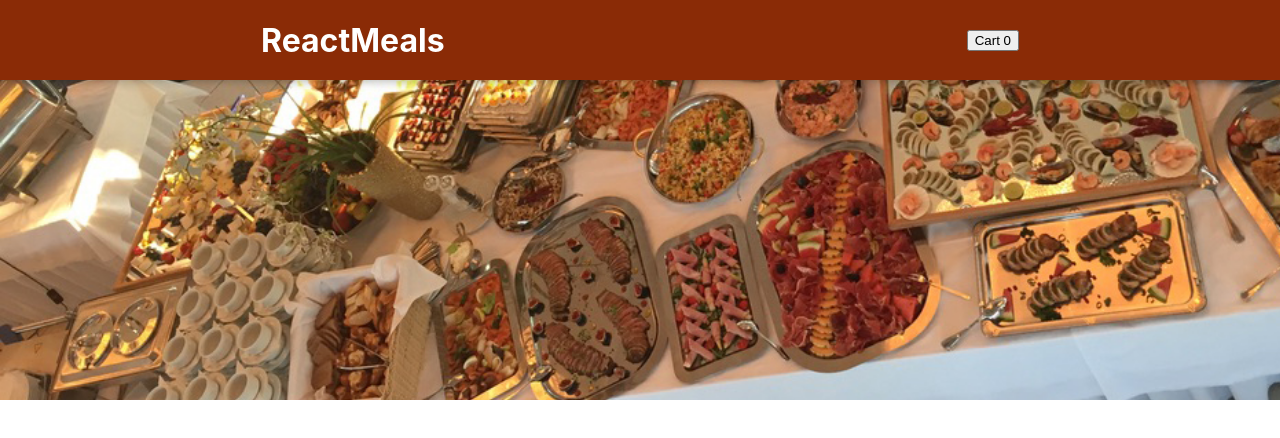
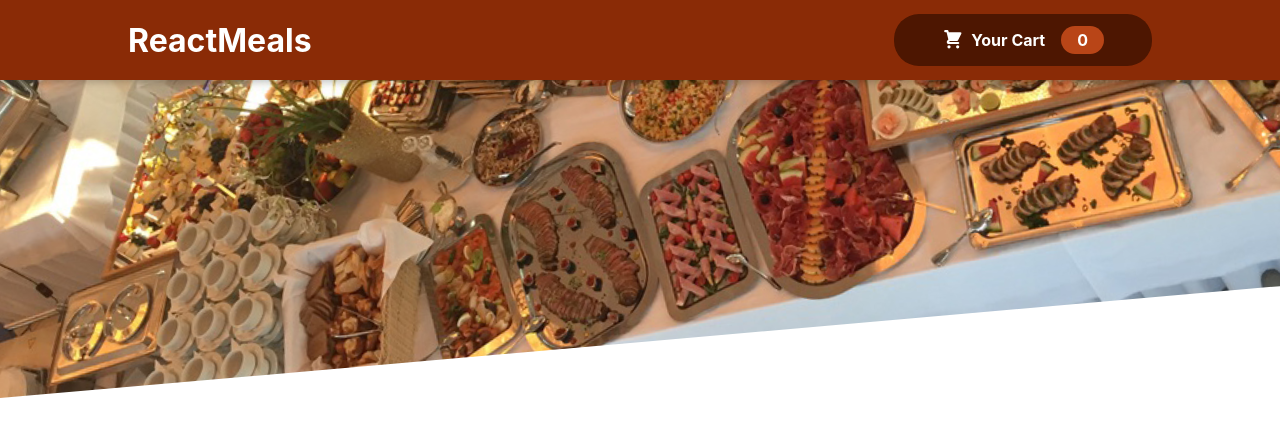
Before and after one commit to vandanacr538/restaurant-app, a React (Create React App) app: page / in a window 1280 px wide. Shown: the top 438 px of the page. Built offline with nearby package versions, Linux system fonts and the light colour scheme; the HTML template or start-up script is replaced by a standard one.

Commit message:
Added Cart Button to Header

```diff
--- /dev/null
+++ b/src/components/Cart/CartIcon.js
@@ -0,0 +1,13 @@
+const CartIcon = () => {
+  return (
+    <svg
+      xmlns="http://www.w3.org/2000/svg"
+      viewBox="0 0 20 20"
+      fill="currentColor"
+    >
+      <path d="M3 1a1 1 0 000 2h1.22l.305 1.222a.997.997 0 00.01.042l1.358 5.43-.893.892C3.74 11.846 4.632 14 6.414 14H15a1 1 0 000-2H6.414l1-1H14a1 1 0 00.894-.553l3-6A1 1 0 0017 3H6.28l-.31-1.243A1 1 0 005 1H3zM16 16.5a1.5 1.5 0 11-3 0 1.5 1.5 0 013 0zM6.5 18a1.5 1.5 0 100-3 1.5 1.5 0 000 3z" />
+    </svg>
+  );
+};
+
+export default CartIcon;
--- a/src/components/Layout/Header.css
+++ b/src/components/Layout/Header.css
@@ -2,13 +2,15 @@
     background-color: #8a2b06;
     color: white;
     display: flex;
-    justify-content: space-around;
+    justify-content: space-between;
     align-items: center;
     position: fixed;
     top: 0;
     left: 0;
     width: 100%;
     height: 5rem;
+    padding: 0 10%;
+    box-sizing: border-box;
     box-shadow: 0 2px 8px rgba(0, 0, 0, 0.25);
     z-index: 10;
 }
@@ -24,4 +26,5 @@
     width: 110%;
     height: 100%;
     object-fit: cover;
+    transform: rotateZ(-5deg) translateY(-4rem) translateX(-1rem);
 }
--- a/src/components/Layout/Header.js
+++ b/src/components/Layout/Header.js
@@ -1,13 +1,14 @@
 import React from "react";
 import "./Header.css";
 import mealsImage from "../../assets/meals.jpg";
+import HeaderCartButton from "./HeaderCartButton";
 
 const Header=()=>{
     return(
         <React.Fragment>
             <header className="header">
                 <h1>ReactMeals</h1>
-                <button>Cart 0</button>
+                <HeaderCartButton/>
             </header>
             <div className="header-image">
                 <img src={mealsImage} alt="A table full of meals"></img>
--- /dev/null
+++ b/src/components/Layout/HeaderCartButton.js
@@ -0,0 +1,17 @@
+import React from "react";
+import CartIcon from "../Cart/CartIcon";
+import classes from "./HeaderCartButton.module.css";
+
+const HeaderCartButton = () => {
+  return (
+    <button className={classes.button}>
+      <span className={classes.carticon}>
+        <CartIcon />
+      </span>
+      <span>Your Cart</span>
+      <span className={classes.badge}>0</span>
+    </button>
+  );
+};
+
+export default HeaderCartButton;
--- /dev/null
+++ b/src/components/Layout/HeaderCartButton.module.css
@@ -0,0 +1,59 @@
+.button{
+    background-color: #4d1601;
+    color: white;
+    border: none;
+    font: inherit;
+    font-weight: bold;
+    display: flex;
+    justify-content: space-around;
+    align-items: center;
+    border-radius: 25px;
+    padding: 0.75rem 3rem;
+    cursor: pointer;
+}
+
+.button:hover,
+.button:active {
+  background-color: #2c0d00;
+}
+
+.carticon {
+    width: 1.35rem;
+    height: 1.35rem;
+    margin-right: 0.5rem;
+}
+
+.badge {
+    background-color: #b94517;
+    padding: 0.25rem 1rem;
+    border-radius: 25px;
+    margin-left: 1rem;
+    font-weight: bold;
+}
+
+.button:hover .badge,
+.button:active .badge {
+  background-color: #92320c;
+}
+
+.bump {
+    animation: bump 300ms ease-out;
+}
+
+@keyframes bump {
+    0% {
+      transform: scale(1);
+    }
+    10% {
+      transform: scale(0.9);
+    }
+    30% {
+      transform: scale(1.1);
+    }
+    50% {
+      transform: scale(1.15);
+    }
+    100% {
+      transform: scale(1);
+    }
+}
```
